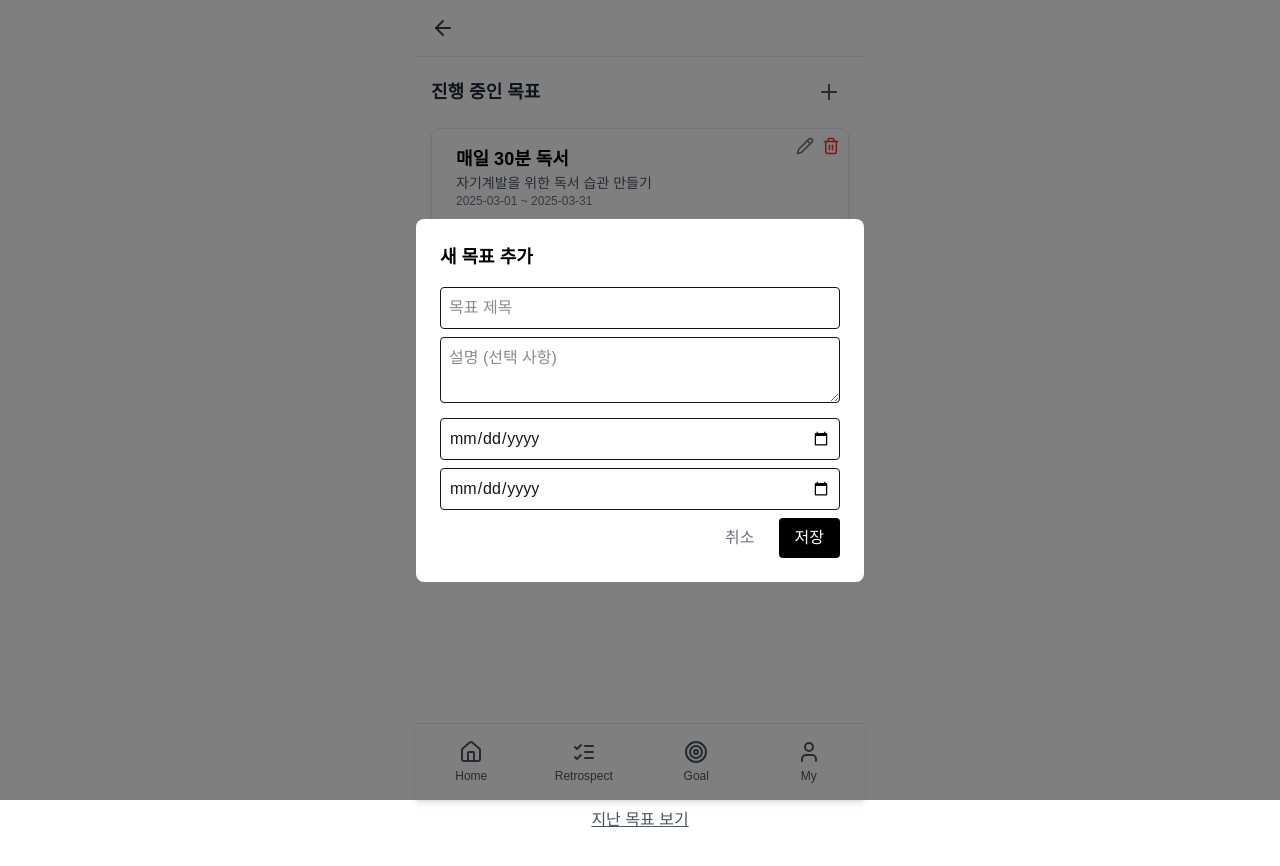
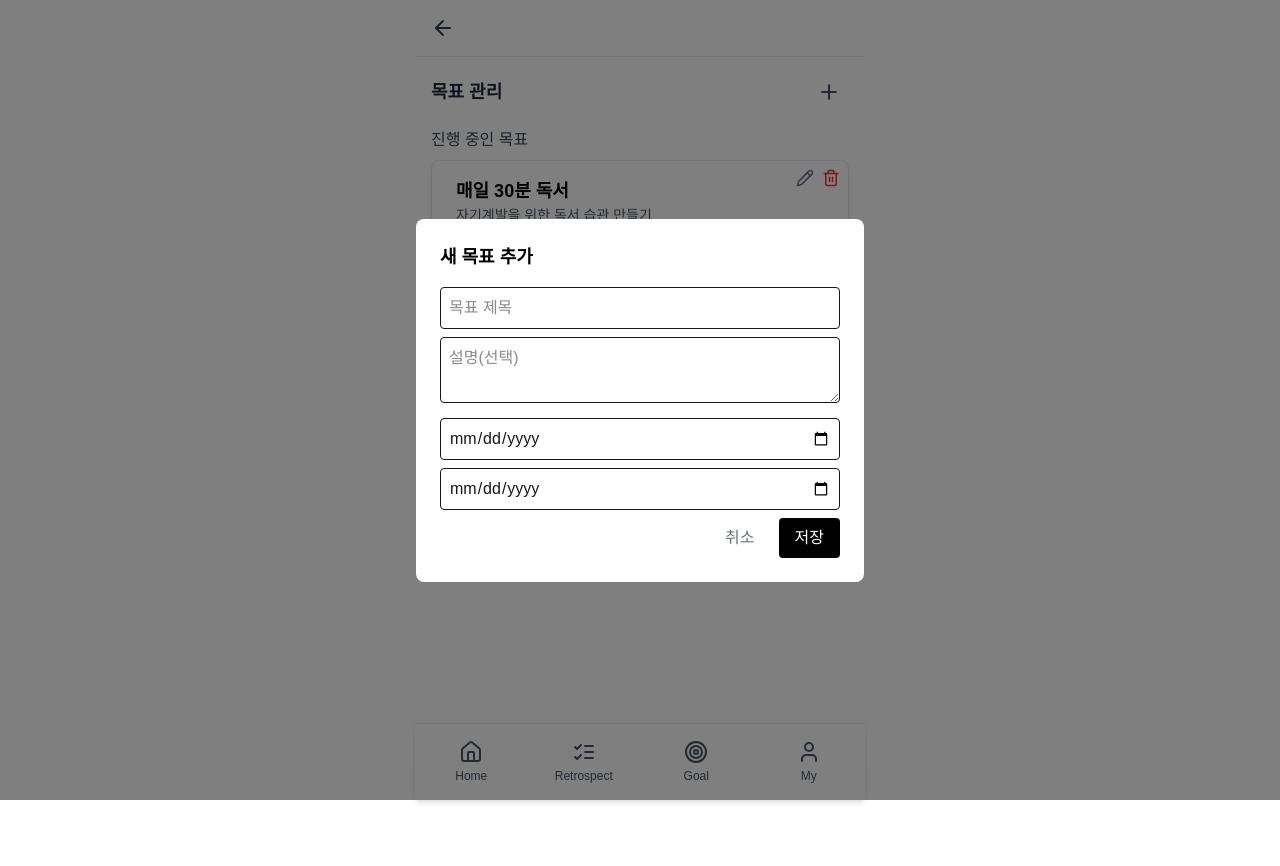
Before and after one commit to dnslfkrh/daily-retrospect-frontend, a Next.js app: page /goal in a window 1280 px wide. Both pictures are taken after a click on the button 829 px from the left and 92 px from the top of the page. Shown: the top 866 px of the page. Built offline with nearby package versions, Linux system fonts and the light colour scheme.

Commit message:
fix: goal page
todo: server connect

```diff
--- /dev/null
+++ b/src/features/goal/components/GoalList.tsx
@@ -0,0 +1,41 @@
+import { useState, useEffect } from "react";
+import GoalBlock from "./GoalBlock";
+import { Goal } from "@/shared/types/Goal.type";
+
+type GoalListProps = {
+  goals: Goal[];
+};
+
+const GoalList = ({ goals: initialGoals }: GoalListProps) => {
+  const [goals, setGoals] = useState<Goal[]>(initialGoals);
+
+  useEffect(() => {
+    setGoals(initialGoals);
+  }, [initialGoals]);
+
+  const handleUpdate = (updatedGoal: Goal) => {
+    // TODO: 서버에서 목표 업데이트하기
+    console.log("Updated goal:", updatedGoal);
+    setGoals((prevGoals) => prevGoals.map((goal) => (goal.id === updatedGoal.id ? updatedGoal : goal)));
+  };
+
+  const handleDelete = (id: number) => {
+    // TODO: 서버에서 목표 삭제하기
+    console.log("Deleted goal with ID:", id);
+    setGoals((prevGoals) => prevGoals.filter((goal) => goal.id !== id));
+  };
+
+  return (
+    <div className="space-y-4">
+      {goals.length > 0 ? (
+        goals.map((goal) => (
+          <GoalBlock key={goal.id} goal={goal} onUpdate={handleUpdate} onDelete={handleDelete} />
+        ))
+      ) : (
+        <p className="text-gray-500 dark:text-gray-400">등록된 목표가 없습니다.</p>
+      )}
+    </div>
+  );
+};
+
+export default GoalList;
--- a/src/features/goal/components/GoalModal.tsx
+++ b/src/features/goal/components/GoalModal.tsx
@@ -1,55 +1,30 @@
 "use client";
 
+import { Goal } from "@/shared/types/Goal.type";
 import { useState } from "react";
 
-const GoalModal = ({ onClose }: { onClose: () => void }) => {
-  const [title, setTitle] = useState("");
-  const [description, setDescription] = useState("");
-  const [startDate, setStartDate] = useState("");
-  const [endDate, setEndDate] = useState("");
+const GoalModal = ({ goal, onClose, onSave }: { goal: Goal | null; onClose: () => void; onSave: (data: Goal) => void }) => {
+  const [title, setTitle] = useState(goal?.title || "");
+  const [description, setDescription] = useState(goal?.description || "");
+  const [startDate, setStartDate] = useState(goal?.start_date || "");
+  const [endDate, setEndDate] = useState(goal?.end_date || "");
 
   const handleSave = () => {
-    // TODO: 목표 저장 로직 추가
-    console.log({ title, description, startDate, endDate });
+    onSave({ ...goal, title, description, start_date: startDate, end_date: endDate } as Goal);
     onClose();
   };
 
   return (
     <div className="fixed inset-0 bg-black/50 flex justify-center items-center z-50">
       <div className="bg-white dark:bg-gray-800 rounded-lg p-6 w-full max-w-md">
-        <h2 className="text-lg font-semibold mb-4 text-black dark:text-white">새 목표 추가</h2>
-        <input
-          type="text"
-          placeholder="목표 제목"
-          value={title}
-          onChange={(e) => setTitle(e.target.value)}
-          className="w-full border p-2 rounded mb-2 dark:bg-gray-700 dark:text-white dark:border-gray-600"
-        />
-        <textarea
-          placeholder="설명 (선택 사항)"
-          value={description}
-          onChange={(e) => setDescription(e.target.value)}
-          className="w-full border p-2 rounded mb-2 dark:bg-gray-700 dark:text-white dark:border-gray-600"
-        />
-        <input
-          type="date"
-          value={startDate}
-          onChange={(e) => setStartDate(e.target.value)}
-          className="w-full border p-2 rounded mb-2 dark:bg-gray-700 dark:text-white dark:border-gray-600"
-        />
-        <input
-          type="date"
-          value={endDate}
-          onChange={(e) => setEndDate(e.target.value)}
-          className="w-full border p-2 rounded mb-2 dark:bg-gray-700 dark:text-white dark:border-gray-600"
-        />
+        <h2 className="text-lg font-semibold mb-4 text-black dark:text-white">{goal ? "목표 수정" : "새 목표 추가"}</h2>
+        <input type="text" placeholder="목표 제목" value={title} onChange={(e) => setTitle(e.target.value)} className="w-full border p-2 rounded mb-2 dark:bg-gray-700 dark:text-white dark:border-gray-600" />
+        <textarea placeholder="설명(선택)" value={description} onChange={(e) => setDescription(e.target.value)} className="w-full border p-2 rounded mb-2 dark:bg-gray-700 dark:text-white dark:border-gray-600" />
+        <input type="date" value={startDate} onChange={(e) => setStartDate(e.target.value)} className="w-full border p-2 rounded mb-2 dark:bg-gray-700 dark:text-white dark:border-gray-600" />
+        <input type="date" value={endDate} onChange={(e) => setEndDate(e.target.value)} className="w-full border p-2 rounded mb-2 dark:bg-gray-700 dark:text-white dark:border-gray-600" />
         <div className="flex justify-end gap-2">
-          <button onClick={onClose} className="text-gray-500 dark:text-gray-400 px-4 py-2">
-            취소
-          </button>
-          <button onClick={handleSave} className="bg-black text-white px-4 py-2 rounded dark:bg-gray-600 dark:text-gray-200">
-            저장
-          </button>
+          <button onClick={onClose} className="text-gray-500 dark:text-gray-400 px-4 py-2">취소</button>
+          <button onClick={handleSave} className="bg-black text-white px-4 py-2 rounded dark:bg-gray-600 dark:text-gray-200">{goal ? "수정" : "저장"}</button>
         </div>
       </div>
     </div>
--- a/src/features/goal/view/GoalView.tsx
+++ b/src/features/goal/view/GoalView.tsx
@@ -1,99 +1,79 @@
 "use client";
 
-import { useEffect, useState } from "react";
+import { useState, useEffect } from "react";
 import { Plus } from "lucide-react";
-import GoalBlock from "../components/GoalBlock";
+import { Goal } from "@/shared/types/Goal.type";
 import GoalModal from "../components/GoalModal";
+import GoalList from "../components/GoalList";
 import testGoals from "../test/data";
 
-type Goal = {
-  id: number;
-  title: string;
-  description: string | null;
-  start_date: string;
-  end_date: string;
-  completed: boolean;
-};
+const GoalView = () => {
+  const [goals, setGoals] = useState<Goal[]>([]);
+  const [finishedGoals, setFinishedGoals] = useState<Goal[]>([]);
+  const [showModal, setShowModal] = useState(false);
+  const [showCompleted, setShowCompleted] = useState(false);
 
-const fetchActiveGoals = async (): Promise<Goal[]> => {
-  return new Promise((resolve) => {
-    setTimeout(() => {
-      resolve(testGoals.filter((goal) => new Date(goal.end_date) >= new Date()));
-    }, 500);
-  });
-};
+  const fetchGoals = async () => {
+    // TODO: 서버에서 진행 중인 목표 가져오기
+    return testGoals;
+  };
 
-const fetchFinishedGoals = async (): Promise<Goal[]> => {
-  return new Promise((resolve) => {
-    setTimeout(() => {
-      resolve(testGoals.filter((goal) => new Date(goal.end_date) < new Date()));
-    }, 500);
-  });
-};
-
-const GoalView = () => {
-  const [activeGoals, setActiveGoals] = useState<Goal[] | null>(null);
-  const [completedGoals, setCompletedGoals] = useState<Goal[] | null>(null);
-  const [showCompleted, setShowCompleted] = useState(false);
-  const [showModal, setShowModal] = useState(false);
+  const fetchFinishedGoals = async () => {
+    // TODO: 서버에서 지난 목표 가져오기
+    console.log("fetchFinishedGoals");
+    return [];
+  };
 
   useEffect(() => {
     const loadGoals = async () => {
-      const data = await fetchActiveGoals();
-      setActiveGoals(data);
+      const data = await fetchGoals();
+      setGoals(data);
     };
-
     loadGoals();
   }, []);
 
-  const loadCompletedGoals = async () => {
-    if (completedGoals === null) {
+  const handleAdd = (newGoal: Goal) => {
+    setGoals((prev) => [...prev, { ...newGoal, id: prev.length + 1 }]);
+  };
+
+  const toggleCompleted = async () => {
+    if (!showCompleted && finishedGoals.length === 0) {
       const data = await fetchFinishedGoals();
-      setCompletedGoals(data);
+      setFinishedGoals(data);
     }
-    setShowCompleted((prev) => (completedGoals?.length === 0 ? true : !prev));
+    setShowCompleted((prev) => !prev);
   };
 
   return (
-    <div className="px-4 w-full min-h-screen bg-white dark:bg-gray-900 flex flex-col relative pb-6 pt-4">
+    <div className="px-4 w-full min-h-screen bg-white dark:bg-gray-900 flex flex-col pb-6 pt-4">
       <div className="flex items-center justify-between mb-4">
-        <h1 className="text-lg font-semibold text-gray-800 dark:text-white">진행 중인 목표</h1>
+        <h1 className="text-lg font-semibold text-gray-800 dark:text-white">목표 관리</h1>
         <button onClick={() => setShowModal(true)} className="p-2 text-gray-600 hover:text-black dark:text-gray-400 dark:hover:text-white">
           <Plus size={24} />
         </button>
       </div>
 
-      <div className="flex-grow space-y-4">
-        {activeGoals === null ? (
-          <p className="text-gray-500 dark:text-gray-400 text-sm">목표를 가져오는 중...</p>
-        ) : activeGoals.length === 0 ? (
-          <p className="text-gray-500 dark:text-gray-400 text-sm">목표가 없습니다.</p>
-        ) : (
-          activeGoals.map((goal) => <GoalBlock key={goal.id} goal={goal} />)
-        )}
-      </div>
+      {/* 진행 중인 목표 리스트 */}
+      <h2 className="text-md font-medium text-gray-700 dark:text-gray-300 mb-2">진행 중인 목표</h2>
+      <GoalList goals={goals} />
 
+      {/* 지난 목표 보기 토글 버튼 */}
       <button
-        onClick={loadCompletedGoals}
-        className="mt-6 w-full text-center text-gray-600 hover:text-gray-800 dark:text-gray-400 dark:hover:text-gray-200 underline"
+        onClick={toggleCompleted}
+        className="mt-4 text-gray-500 hover:underline dark:text-blue-400"
       >
-        {showCompleted ? "숨기기" : "지난 목표 보기"}
+        {showCompleted ? "지난 목표 숨기기" : "지난 목표 보기"}
       </button>
 
+      {/* 지난 목표 리스트 (토글 상태에 따라 표시) */}
       {showCompleted && (
-        <div className="mt-4 space-y-4">
-          <h1 className="text-lg font-semibold text-gray-800 dark:text-white mb-4">지난 목표</h1>
-          {completedGoals === null ? (
-            <p className="text-gray-500 dark:text-gray-400 text-sm">목표를 가져오는 중...</p>
-          ) : completedGoals.length === 0 ? (
-            <p className="text-gray-500 dark:text-gray-400 text-sm">지난 목표가 없습니다.</p>
-          ) : (
-            completedGoals.map((goal) => <GoalBlock key={goal.id} goal={goal} />)
-          )}
-        </div>
+        <>
+          <h2 className="text-md font-medium text-gray-700 dark:text-gray-300 mt-4">지난 목표</h2>
+          <GoalList goals={finishedGoals} />
+        </>
       )}
 
-      {showModal && <GoalModal onClose={() => setShowModal(false)} />}
+      {showModal && <GoalModal goal={null} onClose={() => setShowModal(false)} onSave={handleAdd} />}
     </div>
   );
 };
--- /dev/null
+++ b/src/shared/store/useGoal.store.ts
@@ -0,0 +1,19 @@
+import { create } from 'zustand';
+import { Goal } from '../types/Goal.type';
+
+interface GoalState {
+  goals: Goal[];
+  addGoal: (goal: Goal) => void;
+  updateGoal: (updatedGoal: Goal) => void;
+  deleteGoal: (id: number) => void;
+}
+
+export const useGoalStore = create<GoalState>((set) => ({
+  goals: [],
+  addGoal: (goal) => set((state) => ({ goals: [...state.goals, goal] })),
+  updateGoal: (updatedGoal) =>
+    set((state) => ({
+      goals: state.goals.map((goal) => (goal.id === updatedGoal.id ? updatedGoal : goal)),
+    })),
+  deleteGoal: (id) => set((state) => ({ goals: state.goals.filter((goal) => goal.id !== id) })),
+}));
```
Also changed, not shown: src/features/goal/components/GoalBlock.tsx (+14 -24 lines), src/shared/types/Goal.type.ts (added, +14 -0 lines).
